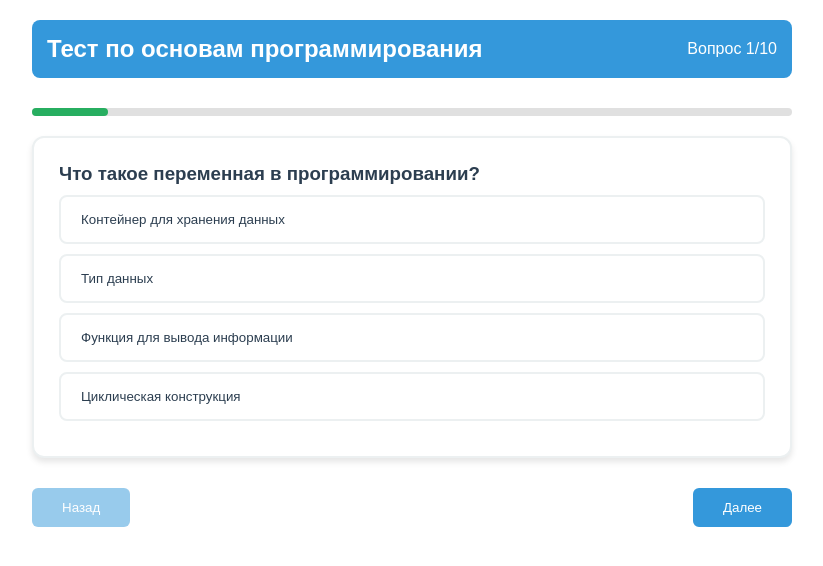
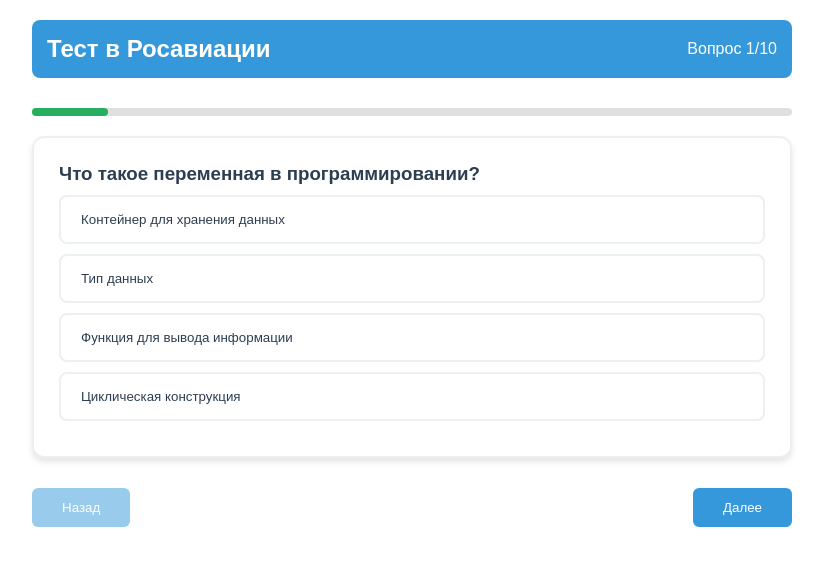
Before and after one commit to viderq/News_pwa, a plain HTML site: page index.html in a window 1280 px wide. Shown: the whole page, without its empty margins (228-1051 px from the left). Drawn offline with Linux system fonts and the light colour scheme.

Commit message:
Update index.html

```diff
--- a/index.html
+++ b/index.html
@@ -139,7 +139,7 @@
     <div class="container">
         <!-- Шапка теста -->
         <div class="test-header">
-            <h2>Тест по основам программирования</h2>
+            <h2>Тест в Росавиации</h2>
             <div>Вопрос <span id="currentQuestion">1</span>/10</div>
         </div>
 
```
